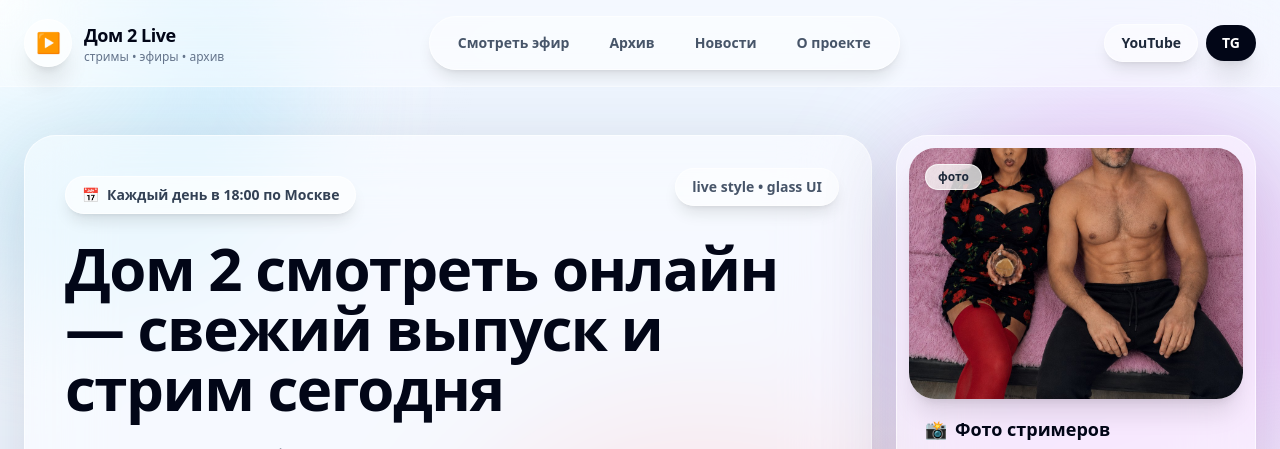
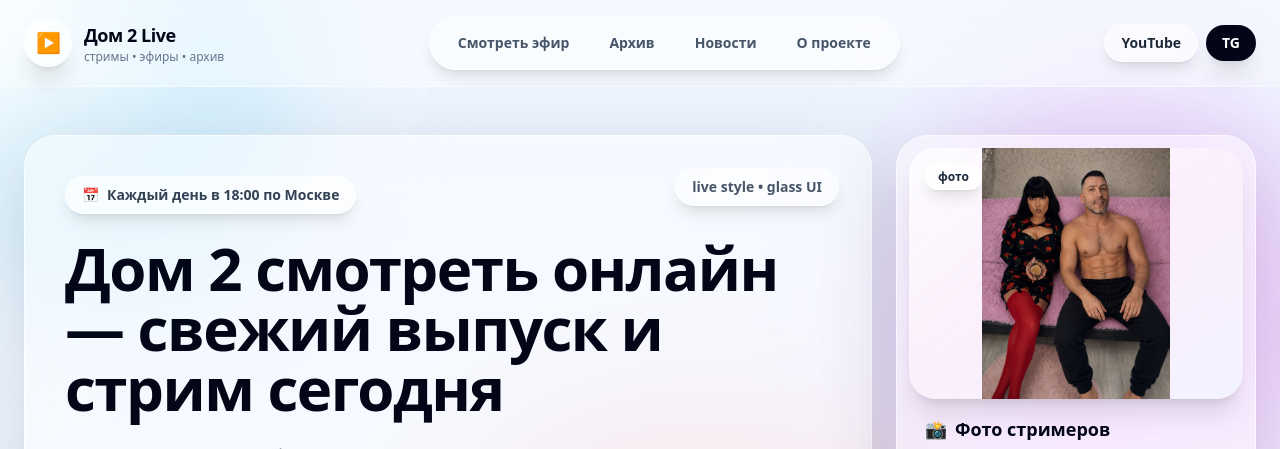
Before and after one commit to thaninchote9-rgb/dom2-live-site, a Next.js app: page / in a window 1280 px wide. Shown: the top 449 px of the page. Built offline with nearby package versions, Linux system fonts and the light colour scheme.

Commit message:
Add files via upload

```diff
--- a/app/page.jsx
+++ b/app/page.jsx
@@ -164,11 +164,11 @@
           </GlassCard>
 
           <GlassCard className="overflow-hidden p-3">
-            <div className="relative overflow-hidden rounded-[1.65rem] bg-white/55 shadow-xl">
+            <div className="relative overflow-hidden rounded-[1.65rem] bg-gradient-to-br from-white/70 via-pink-100/45 to-sky-100/45 shadow-xl">
               <img
                 src={streamerPhotos[0].src}
                 alt="Фото стримеров дом 2"
-                className="aspect-[4/3] w-full object-cover object-center"
+                className="aspect-[4/3] w-full bg-white/30 object-contain object-center"
               />
               <div className="absolute left-4 top-4 rounded-full border border-white/70 bg-white/75 px-3 py-1 text-xs font-black text-slate-800 shadow-lg backdrop-blur-xl">
                 фото
```
